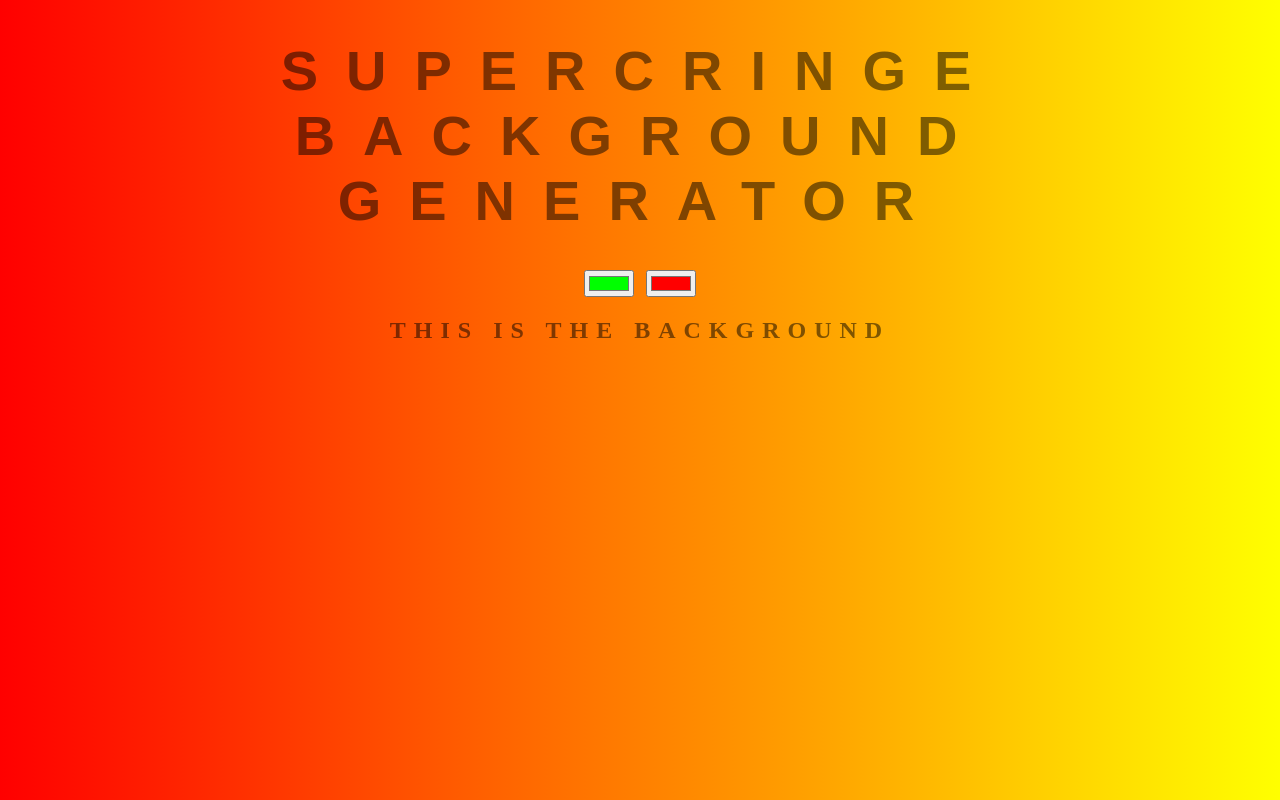
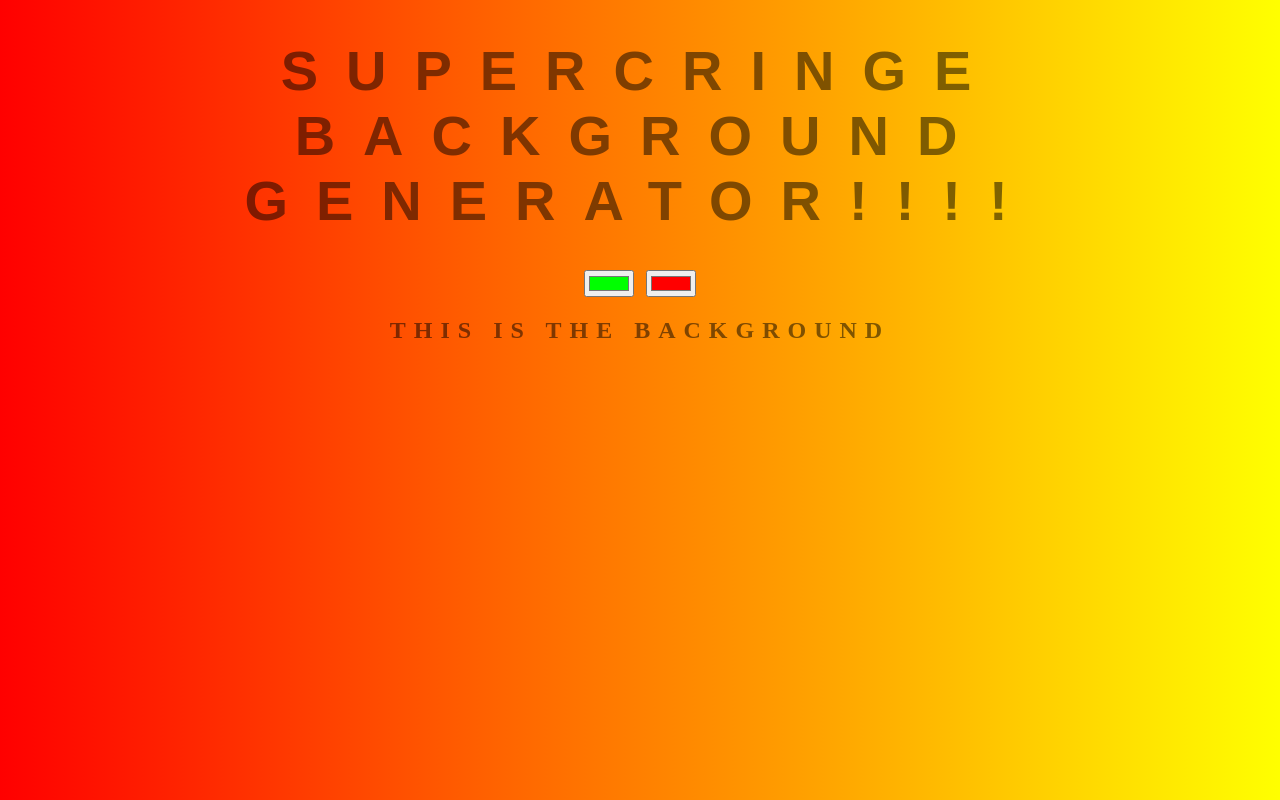
Before and after one commit to ajschaefer/background-generator, a plain HTML site: page index.html in a window 1280 px wide. Drawn offline with Linux system fonts and the light colour scheme.

Commit message:
added IMPORTANT exclamation mark

```diff
--- a/index.html
+++ b/index.html
@@ -5,7 +5,7 @@
 	<link rel="stylesheet" type="text/css" href="style.css">
 </head>
 <body id="gradient">
-	<h1>SUPERCRINGE Background Generator</h1>
+	<h1>SUPERCRINGE Background Generator!!!!</h1>
 	<input class="color1" type="color" name="color1" value="#00ff00">
 	<input class="color2" type="color" name="color2" value="#ff0000">
 	<h2>This is the background</h2>
```
